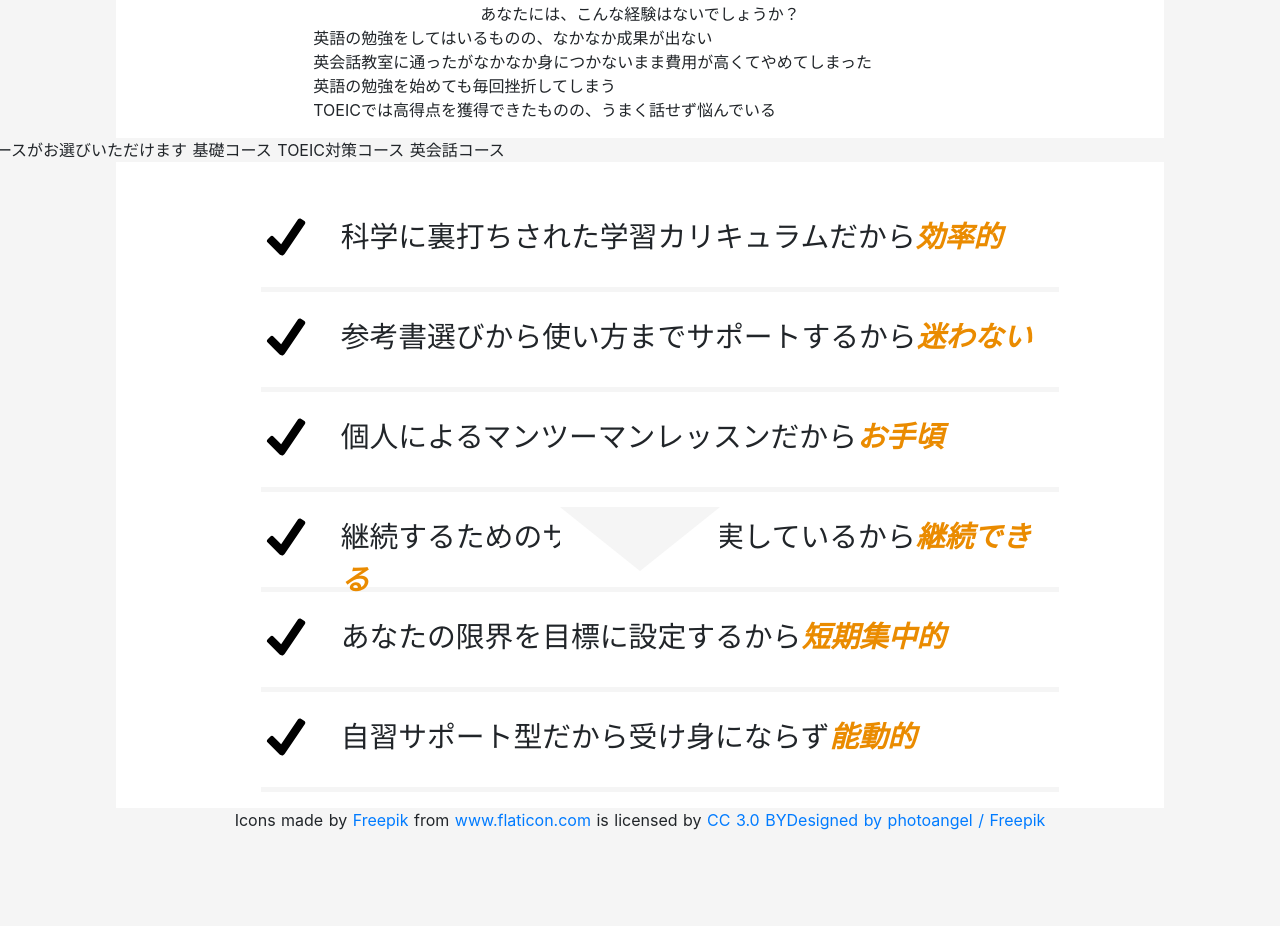
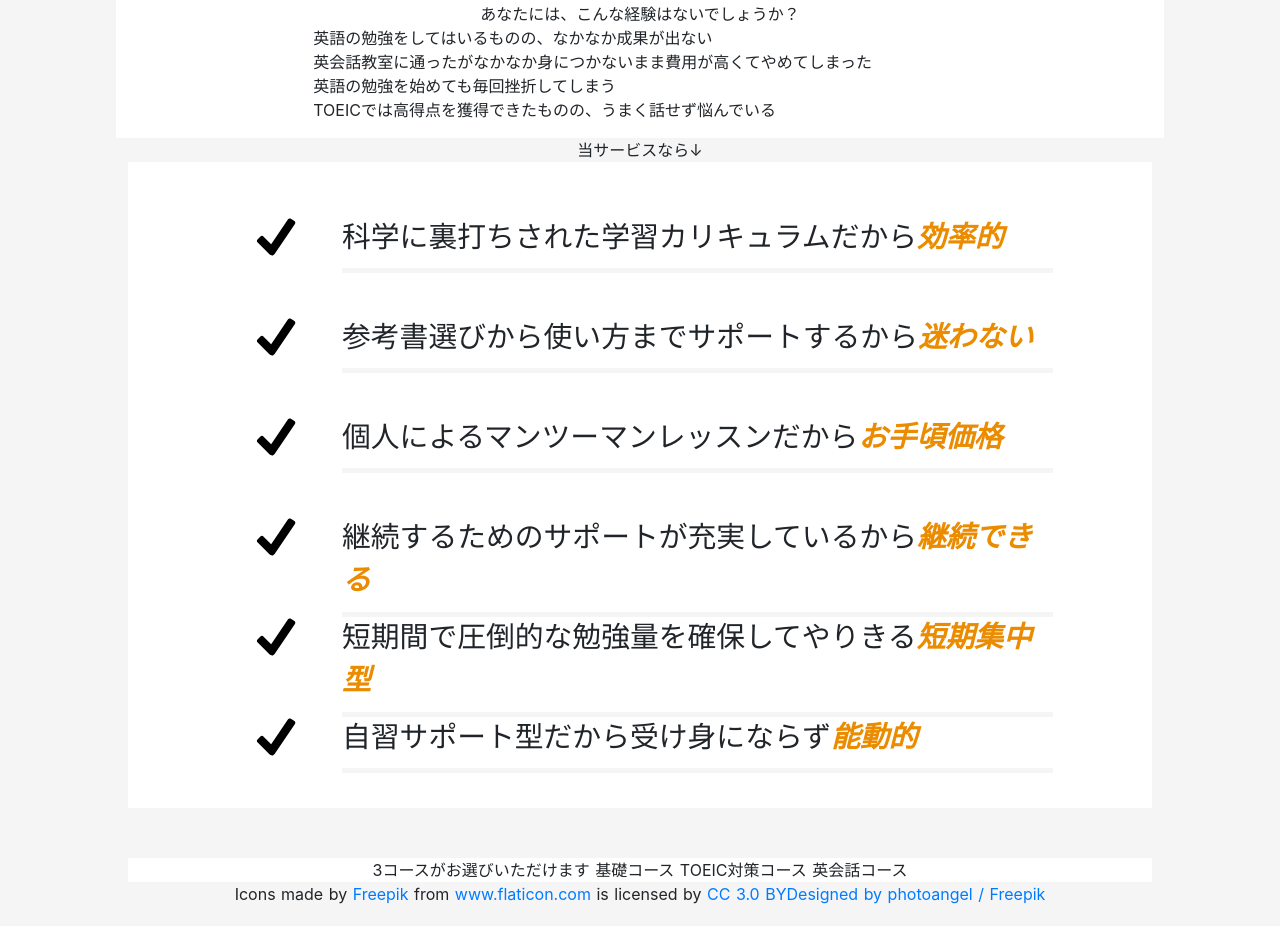
Before and after one commit to masalennon/myEnglish, a Nuxt app: page / in a window 1280 px wide. Shown: the part 160-1086 px from the top of the page. Before the commit the page ends 1012 px from the top, so only its background shows below. Built offline with nearby package versions, Linux system fonts and the light colour scheme.

Commit message:
re-installed webpack

```diff
--- a/package.json
+++ b/package.json
@@ -26,6 +26,7 @@
 		"eslint-plugin-vue": "^4.0.0",
 		"gulp": "^3.9.1",
 		"node-sass": "^4.9.1",
-		"sass-loader": "^7.0.3"
+		"sass-loader": "^7.0.3",
+		"webpack": "^4.16.0"
 	}
 }
--- a/pages/index.vue
+++ b/pages/index.vue
@@ -24,22 +24,16 @@
 			</ul>
 		  </div>
 		</section>
+	  </div>
+	  当サービスなら↓
+	  <section class="second-section">
 		<div class="row">
-		  <section>
-			3コースがお選びいただけます
-			基礎コース
-			TOEIC対策コース
-			英会話コース
-		  </section>
-		</div>
-	  </div>
-
-	  <div class="row">
-		<section class="second-section">
 		  <div class="second-list">
 			<ul>
 			  <li class="item">
+				<div class="sentence">
 				  科学に裏打ちされた学習カリキュラムだから<em>効率的</em>
+				</div>
 			  </li>
 			  <li class="item">
 				<div class="sentence">
@@ -48,7 +42,7 @@
 			  </li>
 			  <li class="item">
 				<div class="sentence">
-				  個人によるマンツーマンレッスンだから<em>お手頃</em>
+				  個人によるマンツーマンレッスンだから<em>お手頃価格</em>
 				</div>
 			  </li>
 			  <li class="item">
@@ -58,7 +52,7 @@
 			  </li>
 			  <li class="item">
 				<div class="sentence">
-				  あなたの限界を目標に設定するから<em>短期集中的</em>
+				  短期間で圧倒的な勉強量を確保してやりきる<em>短期集中型</em>
 				</div>
 			  </li>
 			  <li class="item">
@@ -68,15 +62,51 @@
 			  </li>
 			</ul>
 		  </div>
+		</div>
 	  </section>
+
+	  <section class="course-section">
+		<div class="row">
+		  <div class="course">
+			3コースがお選びいただけます
+			基礎コース
+			TOEIC対策コース
+			英会話コース
 		  </div>
-
+		</div>
+	  </section>
 	</div>
 
   </main>
 </template>
 
 <style lang="scss">
+  @media only screen and (max-width: 979px) {
+
+	html{
+	  Width:100%;
+	  font-size: 100%;
+	}
+
+  } /*デバイスの横幅が979px以下の場合*/
+
+  @media only screen and (min-width: 321px) and (max-width: 768px) {
+
+	html{
+	  Width:100%;
+	  font-size: 62.5%;
+
+	}
+
+  } /*デバイスの横幅が321以上768以下の場合*/
+
+  @media only screen and (max-width: 320px) {
+
+	html{
+	  font-size: 62.5%;
+	}
+
+  } /* デバイスの横幅が320px以下の場合 */
 html {
   background: whitesmoke !important;
   .copyright{
@@ -95,6 +125,17 @@
 	}
 	h3 {
 	  margin-bottom: 0px;
+	}
+	.course-section {
+	  margin-right: auto;
+	  margin-left: auto;
+	  width: 80%;
+	  background: white;
+	  margin-top: 50px;
+	  .course {
+	  margin-right: auto;
+	  margin-left: auto;
+	  }
 	}
 	.first-section {
 	  background: white;
@@ -117,7 +158,7 @@
 	  background: white;
 	  width: 80%;
 	  .second-list{
-		  width: 80%;
+		width: 90%;
 		margin-left: auto;
 		margin-right: auto;
 		ul {
@@ -125,15 +166,21 @@
 		  li {
 			text-align: left;
 			height: 80px;
+			width: 90%;
 			padding: 0.1em 1rem 0em 10%;
 			font-size: 1.8rem;
 			list-style: none;
 			background-image: url(../assets/checkmark.svg);
 			background-repeat: no-repeat;
+			margin-top: 20px;
+			margin-right: auto;
+			margin-left: auto;
+			.sentence {
 			  border-bottom: whitesmoke solid thick;
-			  margin-top: 20px;
+			  padding-bottom: 10px;
+			  width: 100%;
+			}
 			.item {
-				vertical-align: bottom;
 			}
 			em {
 			  color: #ea8b00;
@@ -150,20 +197,5 @@
   }
 }
 
-	  	.second-section::after {
-		  content: '';
-		  display: block;
-		  width: 0px;
-		  height: 0px;
-		  border-top: solid 4rem RGBA(245, 245, 245, 1.00);
-		  border-left: solid 5rem #FFF;
-		  border-right: solid 5rem #FFF;
-		  position: absolute;
-		  bottom: 4.3rem;
-		  left: 50%;
-		  margin-left: -5rem;
-		  z-index: 10;
-
-		}
 
 </style>
```
Also changed, not shown: 1 other file (tests, documents, lock files or other folders). Lines whose indentation alone changed are shown as unchanged.
